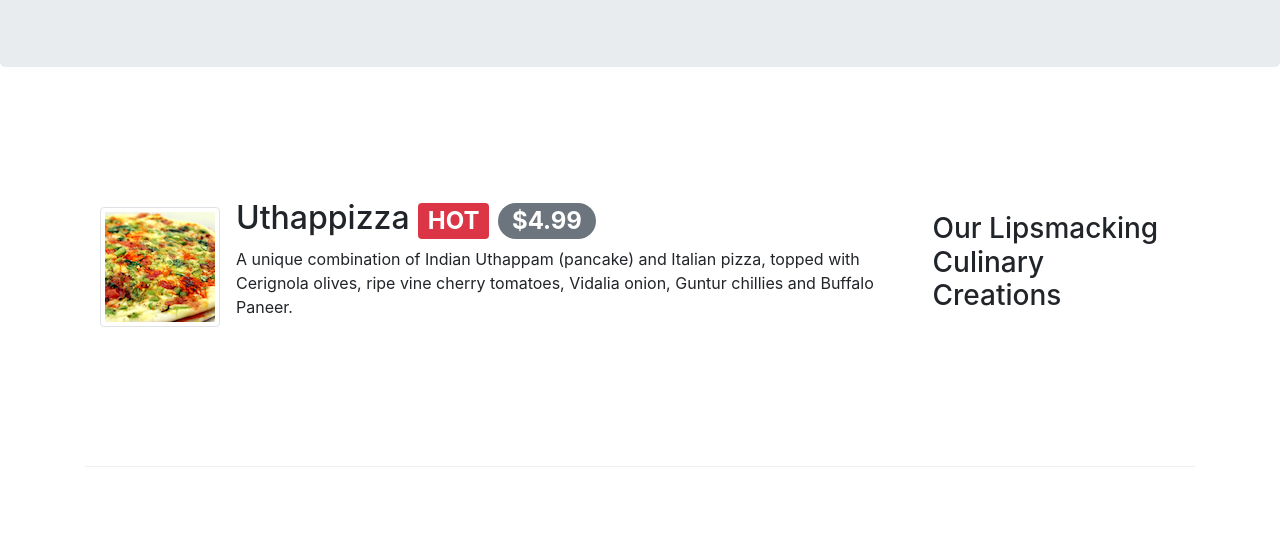
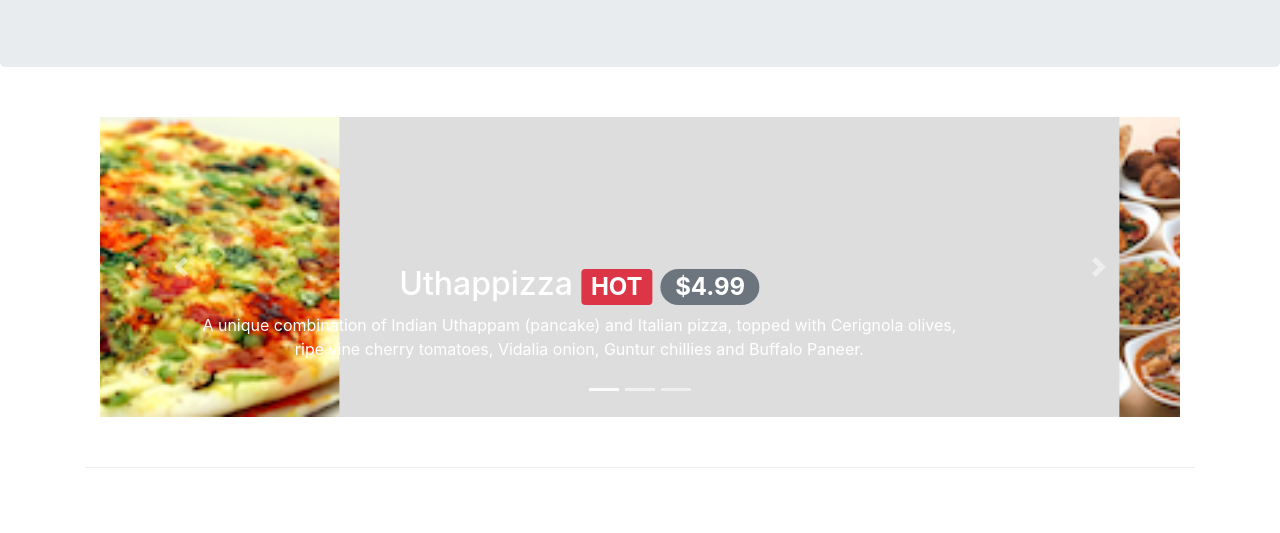
Before and after one commit to wolkeval/conFusion, a website: page index.html in a window 1280 px wide. Shown: the part 267-800 px from the top of the page. Drawn offline with nearby package versions, Linux system fonts and the light colour scheme.

Commit message:
Carousel

```diff
--- a/index.html
+++ b/index.html
@@ -155,6 +155,95 @@
     </header>
 
     <div class="container">
+      <div class="row row-content">
+        <div class="col">
+          <div id="mycarousel" class="carousel slide" data-ride="carousel">
+            <div class="carousel-inner" role="listbox">
+              <div class="carousel-item active">
+                <img
+                  class="d-block img-fluid"
+                  src="img/uthappizza.png"
+                  alt="uthappizza"
+                />
+                <div class="carousel-caption d-none d-md-block">
+                  <h2>
+                    Uthappizza <span class="badge badge-danger">HOT</span>
+                    <span class="badge badge-pill badge-secondary">$4.99</span>
+                  </h2>
+                  <p class="d-none d-sm-block">
+                    A unique combination of Indian Uthappam (pancake) and
+                    Italian pizza, topped with Cerignola olives, ripe vine
+                    cherry tomatoes, Vidalia onion, Guntur chillies and Buffalo
+                    Paneer.
+                  </p>
+                </div>
+              </div>
+              <div class="carousel-item">
+                <img
+                  class="d-block img-fluid"
+                  src="img/buffet.png"
+                  alt="buffet"
+                />
+                <div class="carousel-caption d-none d-md-block">
+                  <h2>
+                    Weekend Grand Buffet
+                    <span class="badge badge-danger">NEW</span>
+                  </h2>
+                  <p class="d-none d-sm-block">
+                    Featuring mouthwatering combinations with a choice of five
+                    different salads, six enticing appetizers, six main entrees
+                    and five choicest desserts. Free flowing bubbly and soft
+                    drinks. All for just $19.99 per person
+                  </p>
+                </div>
+              </div>
+              <div class="carousel-item">
+                <img
+                  class="d-block img-fluid"
+                  src="img/alberto.png"
+                  alt="alberto"
+                />
+                <div class="carousel-caption d-none d-md-block">
+                  <h2>Alberto Somayya</h2>
+                  <h4>Executive Chef</h4>
+                  <p class="d-none d-sm-block">
+                    Award winning three-star Michelin chef with wide
+                    International experience having worked closely with whos-who
+                    in the culinary world, he specializes in creating
+                    mouthwatering Indo-Italian fusion experiences.
+                  </p>
+                </div>
+              </div>
+            </div>
+            <ol class="carousel-indicators">
+              <li
+                data-target="#mycarousel"
+                data-slide-to="0"
+                class="active"
+              ></li>
+              <li data-target="#mycarousel" data-slide-to="1"></li>
+              <li data-target="#mycarousel" data-slide-to="2"></li>
+            </ol>
+            <a
+              class="carousel-control-prev"
+              href="#mycarousel"
+              role="button"
+              data-slide="prev"
+            >
+              <span class="carousel-control-prev-icon"></span>
+            </a>
+            <a
+              class="carousel-control-next"
+              href="#mycarousel"
+              role="button"
+              data-slide="prev"
+            >
+              <span class="carousel-control-next-icon"></span>
+            </a>
+          </div>
+        </div>
+      </div>
+
       <div class="row row-content align-items-center">
         <div class="col-12 col-sm-4 order-sm-last col-md-3">
           <h3>Our Lipsmacking Culinary Creations</h3>
--- a/src/styles.css
+++ b/src/styles.css
@@ -1,6 +1,21 @@
 body {
   padding: 50px 0px 0px 0px;
   z-index: 0;
+}
+
+.carousel {
+  background-color: #ddd;
+}
+
+.carousel-item {
+  height: 300px;
+}
+
+.carousel-item img {
+  position: absolute;
+  top: 0;
+  left: 0;
+  min-height: 300px;
 }
 
 .footer {
```
